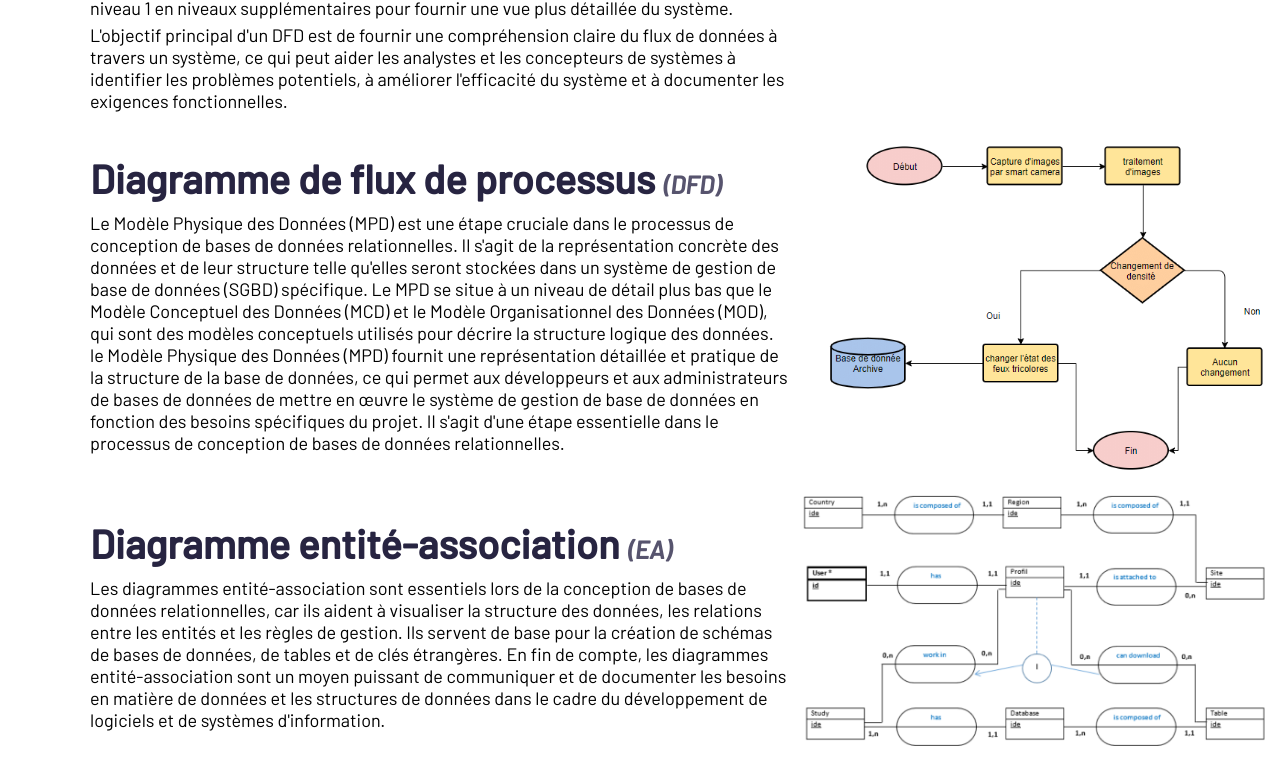
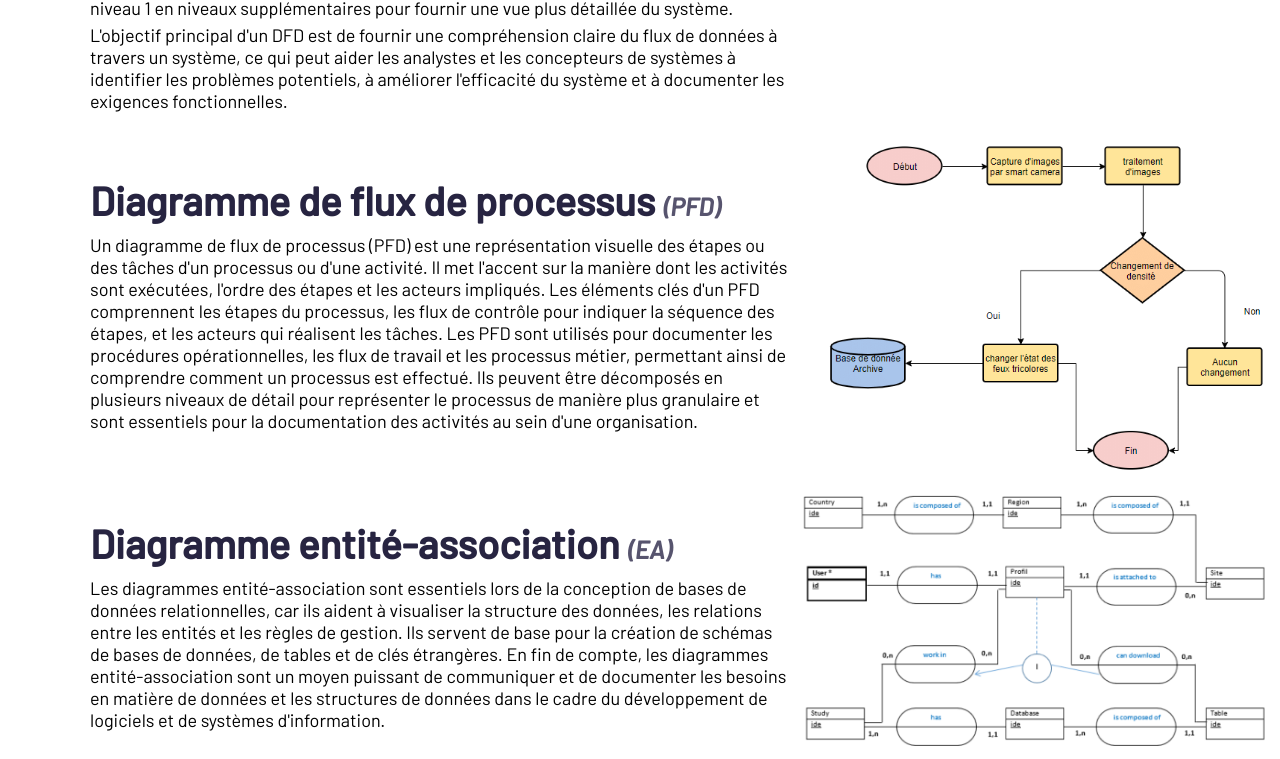
Before and after one commit to 2023-cda-alt-devops-p3/Catalog-LB, a website: page Merise/index.html in a window 1280 px wide. Shown: the part 1518-2277 px from the top of the page. Drawn offline with nearby package versions, Linux system fonts and the light colour scheme.

Commit message:
feat: :bug: patch uml

```diff
--- a/Merise/index.html
+++ b/Merise/index.html
@@ -160,15 +160,14 @@
   </div>
   <div class="bloc">
     <div class="text" id="diagrammeProcessus">
-      <h2>Diagramme de flux de processus <i>(DFD)</i></h2>
+      <h2>Diagramme de flux de processus <i>(PFD)</i></h2>
       <p>
-        Le Modèle Physique des Données (MPD) est une étape cruciale dans le processus de conception de bases de données relationnelles.
-        Il s'agit de la représentation concrète des données et de leur structure telle qu'elles seront stockées dans un système de
-        gestion de base de données (SGBD) spécifique. Le MPD se situe à un niveau de détail plus bas que le Modèle Conceptuel des Données (MCD) et le Modèle Organisationnel
-        des Données (MOD), qui sont des modèles conceptuels utilisés pour décrire la structure logique des données.
-        le Modèle Physique des Données (MPD) fournit une représentation détaillée et pratique de la structure de la base de données,
-        ce qui permet aux développeurs et aux administrateurs de bases de données de mettre en œuvre le système de gestion de base de données en fonction
-        des besoins spécifiques du projet. Il s'agit d'une étape essentielle dans le processus de conception de bases de données relationnelles.
+        Un diagramme de flux de processus (PFD) est une représentation visuelle des étapes ou des tâches d'un processus ou d'une activité.
+        Il met l'accent sur la manière dont les activités sont exécutées, l'ordre des étapes et les acteurs impliqués. Les éléments clés d'un PFD comprennent
+        les étapes du processus, les flux de contrôle pour indiquer la séquence des étapes, et les acteurs qui réalisent les tâches. Les PFD sont utilisés pour documenter
+        les procédures opérationnelles, les flux de travail et les processus métier, permettant ainsi de comprendre comment un processus est effectué.
+        Ils peuvent être décomposés en plusieurs niveaux de détail pour représenter le processus de manière plus granulaire et sont essentiels pour la documentation
+        des activités au sein d'une organisation.
       </p>
   </div>
     <div class="img">
```
Also changed, not shown: UML/index.html (+3 -0 lines).
